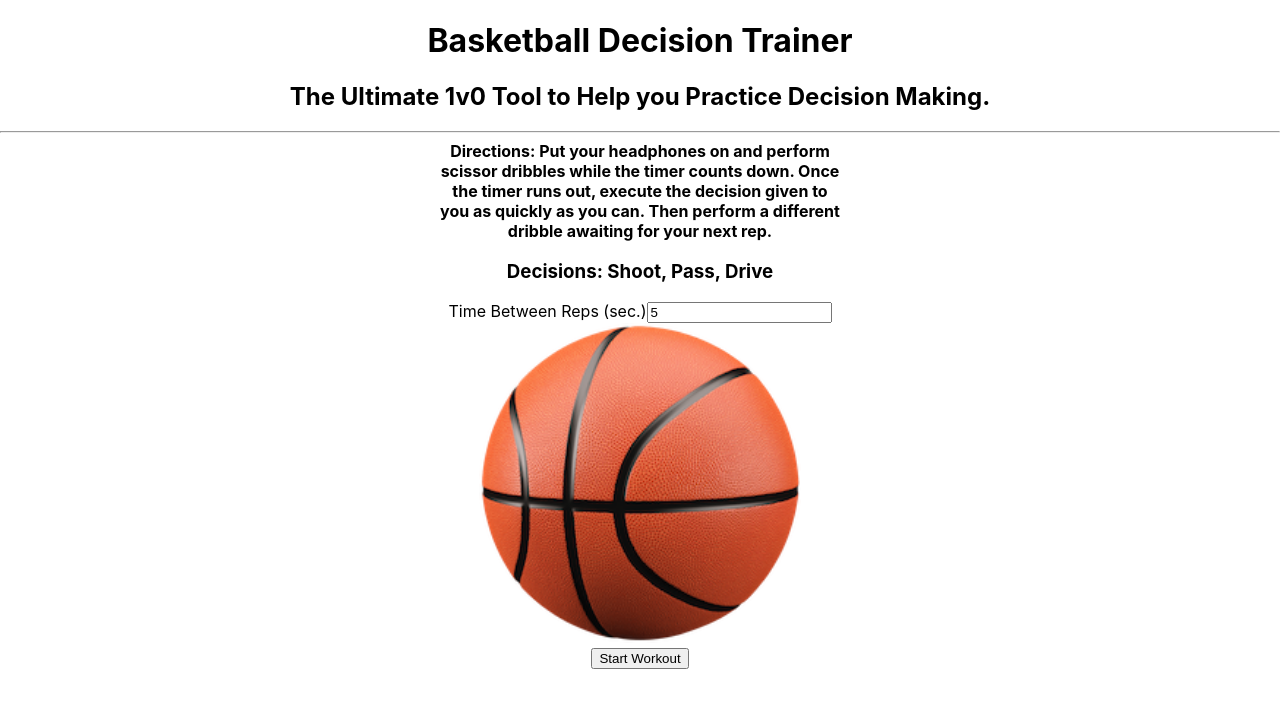
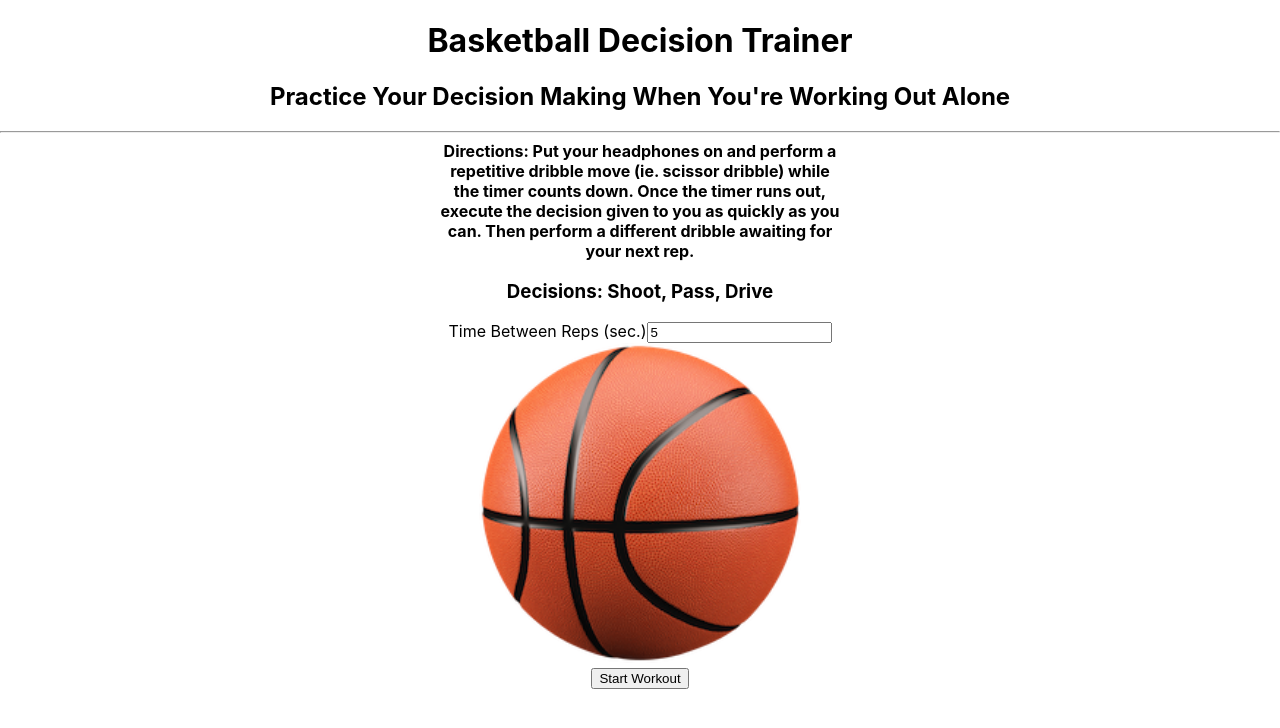
Before and after one commit to MarkoBezic/bdt-coach, a React (Create React App) app: page / in a window 1280 px wide. Shown: the top 728 px of the page. Built offline with nearby package versions, Linux system fonts and the light colour scheme.

Commit message:
Change value prop

```diff
--- a/src/WorkoutPage.tsx
+++ b/src/WorkoutPage.tsx
@@ -62,11 +62,10 @@ function WorkoutPage(props: any) {
 
     return <React.Fragment>
         <div>
-
             <h1>Basketball Decision Trainer</h1>
-            <h2>The Ultimate 1v0 Tool to Help you Practice Decision Making.</h2>
+            <h2>Practice Your Decision Making When You're Working Out Alone</h2>
             <hr/>
-            <h4 className="text-center w-400px m-auto">Directions: Put your headphones on and perform scissor dribbles while the timer counts down.  Once the timer runs out, execute the decision given to you as quickly as you can. Then perform a different dribble awaiting for your next rep.</h4>
+            <h4 className="text-center w-400px m-auto">Directions: Put your headphones on and perform a repetitive dribble move (ie. scissor dribble) while the timer counts down. Once the timer runs out, execute the decision given to you as quickly as you can. Then perform a different dribble awaiting for your next rep.</h4>
 
             <h3>Decisions: {exercises.join(", ")}</h3>
         </div>
```
